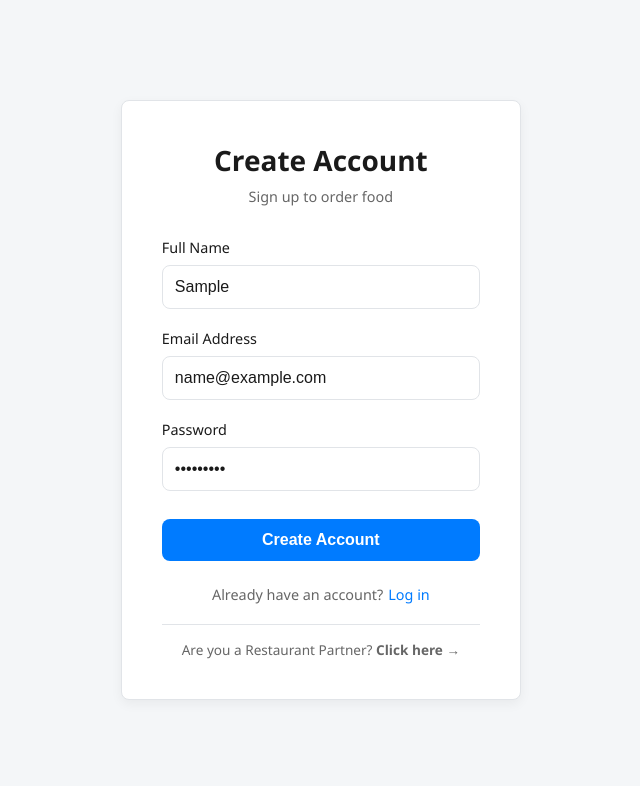
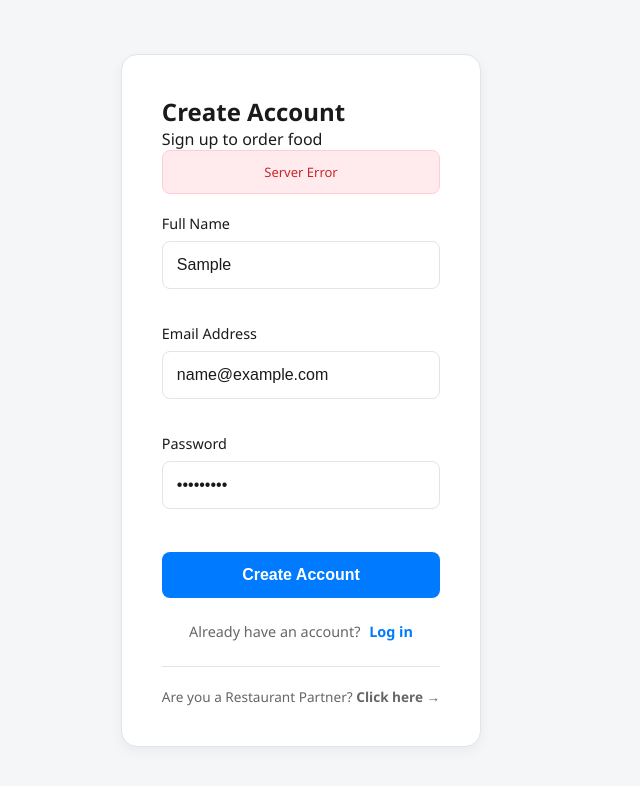
Before and after one commit to aryanshekhada08/Instzom_MERN_Project, a React (Vite) app in the folder frontand/: page /user/register in a window 1280 px wide. Both pictures are taken after typing "Sample", "name@example.com", "Sample123" into the empty fields and a click on the button "Create Account". Shown: the top 786 px of the page, without its empty margins (339-979 px from the left). Built offline with nearby package versions, Linux system fonts and the light colour scheme; no server answers; the HTML template or start-up script is replaced by a standard one.

Commit message:
make  a progile dynamin on it

```diff
--- a/frontand/src/App.css
+++ b/frontand/src/App.css
@@ -1,7 +1,6 @@
-/* src/App.css */
 @import './styles/theme.css';
 
-/* Reset & Global */
+/* --- Reset & Global --- */
 * {
   box-sizing: border-box;
   margin: 0;
@@ -19,16 +18,27 @@ body {
   min-height: 100vh;
 }
 
-/* Central Card Layout */
+/* --- Central Card Layout --- */
 .auth-container {
+  width: 100%;
+  min-height: 100vh;
+  display: flex;
+  align-items: center;
+  justify-content: center;
+  padding: 20px;
+}
+
+/* The Card */
+.auth-card {
   width: 100%;
   max-width: 400px;
   background-color: var(--card-bg);
   padding: 2.5rem;
-  border-radius: var(--radius);
+  border-radius: 16px;
   box-shadow: var(--shadow);
   border: 1px solid var(--border-color);
-  margin: 20px;
+  display: flex;
+  flex-direction: column;
 }
 
 .auth-header {
@@ -38,18 +48,20 @@ body {
 
 .auth-header h2 {
   font-size: 1.75rem;
-  font-weight: 600;
+  font-weight: 700;
   margin-bottom: 0.5rem;
+  color: var(--text-main);
 }
 
 .auth-header p {
   color: var(--text-muted);
-  font-size: 0.9rem;
+  font-size: 0.95rem;
 }
 
-/* Form Elements */
+/* --- Form Elements --- */
 .form-group {
   margin-bottom: 1.25rem;
+  text-align: left;
 }
 
 .form-label {
@@ -60,25 +72,41 @@ body {
   color: var(--text-main);
 }
 
-.form-input {
+/* 👇 FIXED: Targets ALL inputs inside the card automatically */
+.auth-card input {
   width: 100%;
-  padding: 0.75rem;
+  padding: 14px;
   background-color: var(--input-bg);
   border: 1px solid var(--border-color);
   border-radius: var(--radius);
   color: var(--text-main);
   font-size: 1rem;
   outline: none;
-  transition: border-color var(--transition-speed);
+  transition: all var(--transition-speed);
+  margin-bottom: 15px; /* Added spacing between inputs */
 }
 
-.form-input:focus {
+.auth-card input:focus {
   border-color: var(--primary-color);
+  box-shadow: 0 0 0 4px rgba(0, 123, 255, 0.1);
 }
 
-.btn-submit {
+.error-msg {
+  background-color: #ffebee;
+  color: #c62828;
+  padding: 12px;
+  border-radius: var(--radius);
+  font-size: 13px;
+  margin-bottom: 20px;
+  border: 1px solid #ffcdd2;
+  text-align: center;
+}
+
+/* --- Buttons --- */
+/* 👇 FIXED: Renamed to match your React component className="auth-btn" */
+.auth-btn {
   width: 100%;
-  padding: 0.75rem;
+  padding: 14px;
   background-color: var(--primary-color);
   color: white;
   border: none;
@@ -86,15 +114,19 @@ body {
   font-size: 1rem;
   font-weight: 600;
   cursor: pointer;
-  transition: background-color var(--transition-speed);
+  transition: background-color var(--transition-speed), transform 0.1s;
   margin-top: 0.5rem;
 }
 
-.btn-submit:hover {
+.auth-btn:hover {
   background-color: var(--primary-hover);
 }
 
-/* Links */
+.auth-btn:active {
+  transform: scale(0.98);
+}
+
+/* --- Footer Links --- */
 .auth-footer {
   margin-top: 1.5rem;
   text-align: center;
@@ -102,13 +134,32 @@ body {
   color: var(--text-muted);
 }
 
-.auth-link {
+.auth-footer a {
   color: var(--primary-color);
   text-decoration: none;
-  font-weight: 500;
+  font-weight: 600;
   margin-left: 5px;
 }
 
-.auth-link:hover {
+.auth-footer a:hover {
   text-decoration: underline;
 }
+
+/* --- Switch Portal (Bottom Link) --- */
+.switch-portal {
+  margin-top: 25px;
+  padding-top: 20px;
+  border-top: 1px solid var(--border-color);
+  text-align: center;
+  font-size: 0.85rem;
+}
+
+.switch-portal a {
+  color: var(--text-muted);
+  text-decoration: none;
+  transition: color 0.3s;
+}
+
+.switch-portal a:hover {
+  color: var(--primary-color);
+}
--- a/frontand/src/Pages/Gernal/Home.jsx
+++ b/frontand/src/Pages/Gernal/Home.jsx
@@ -57,6 +57,8 @@ useEffect(() => {
 
             // 👇 4. CRITICAL FIX: Use 'Video' with Capital V (matches your DB)
             videoSrc={reel.Video}
+            shopId={reel._id}
+
           />
         ))
       ) : (
--- a/frontand/src/Pages/PartnerLogin.jsx
+++ b/frontand/src/Pages/PartnerLogin.jsx
@@ -7,7 +7,7 @@ const PartnerLogin = () => {
       title="Partner Portal"
       subtitle="Login to manage restaurant"
       isRegister={false}
-      togglePath="/create-food"
+      togglePath="/foodpartner/register"
       // New Switch Links
       switchPortalPath="/user/login"
       switchPortalText="Looking to order food?"
--- a/frontand/src/Pages/PartnerRegister.jsx
+++ b/frontand/src/Pages/PartnerRegister.jsx
@@ -1,5 +1,5 @@
 import React from 'react';
-import AuthForm from '../components/AuthForm';
+import AuthForm from "../components/AuthForm";
 
 const FoodPartnerRegister = () => {
   return (
@@ -8,7 +8,7 @@ const FoodPartnerRegister = () => {
       subtitle="Grow your business with us"
       isRegister={true}
 
-      // 👇 THIS TURNS ON THE ADDRESS BOX
+      // 👇 This turns on "Business Name" and "Address" box
       isPartner={true}
 
       togglePath="/foodpartner/login"
--- a/frontand/src/Pages/UserRegister.jsx
+++ b/frontand/src/Pages/UserRegister.jsx
@@ -7,7 +7,8 @@ const UserRegister = () => {
       title="Create Account"
       subtitle="Sign up to order food"
       isRegister={true}
-      togglePath="/"
+      togglePath="/user/login"
+      isPartner={false}
       switchPortalPath="/foodpartner/register"
       switchPortalText="Are you a Restaurant Partner?"
       apiEndpoint="http://localhost:3000/api/auth/user/register"
--- a/frontand/src/components/AuthForm.jsx
+++ b/frontand/src/components/AuthForm.jsx
@@ -1,12 +1,13 @@
 import React, { useState } from 'react';
 import { Link, useNavigate } from 'react-router-dom';
-import axios from 'axios'; // <--- 1. Import Axios here
-import '../App.css';
+import axios from 'axios';
+import '../App.css'; // Ensure this matches your CSS file location
 
 const AuthForm = ({
   title,
   subtitle,
   isRegister,
+  isPartner = false, // Default is false (User mode)
   togglePath,
   switchPortalPath,
   switchPortalText,
@@ -14,72 +15,82 @@ const AuthForm = ({
 }) => {
 
   const navigate = useNavigate();
+
+  // State matches your MongoDB Model fields exactly
   const [formData, setFormData] = useState({
-    fullName: '',
+    name: '',       // Backend expects 'name' (not fullName)
     email: '',
-    password: ''
+    password: '',
+    address: ''     // Backend expects 'address' (only for partners)
   });
 
+  const [error, setError] = useState('');
+
   const handleChange = (e) => {
-    const { name, value } = e.target;
-    setFormData({ ...formData, [name]: value });
+    setFormData({ ...formData, [e.target.name]: e.target.value });
   };
 
-  // --- THE NEW AXIOS SUBMIT FUNCTION ---
   const handleSubmit = async (e) => {
     e.preventDefault();
+    setError(''); // Clear previous errors
 
     try {
-      // 2. Send the Request
-      // axios.post(URL, DATA)
-      const response = await axios.post(apiEndpoint, formData,
-        { withCredentials: true}
-      );
-      // 3. Success (Axios only reaches here if status is 200/201)
-      alert("Success: " + response.data.message);
+      // 1. Send Data
+      const response = await axios.post(apiEndpoint, formData, {
+        withCredentials: true
+      });
+      if (response.data.user) {
+    localStorage.setItem("userProfile", JSON.stringify(response.data.user));
+}
 
-      // Redirect to login
+      // 2. Success
+      alert("Success: " + (response.data.message || "Welcome!"));
+
+      // 3. Redirect
+      // If it was a Login, go to Home or Dashboard
+      if (!isRegister) {
+         navigate(isPartner ? '/foodpartner/dashboard' : '/');
+      } else {
+         // If Register, go to Login page
          navigate(togglePath);
+      }
 
-    } catch (error) {
-      // 4. Failure (Axios jumps here if status is 400/500)
-      if (error.response) {
-        // The server responded with a specific error message (e.g., "Email already exists")
-        alert("Error: " + error.response.data.error);
-      } else if (error.request) {
-        // The request was made but no response (Server is offline)
-        alert("Server is not responding. Is it running?");
-      } else {
-        // Something else happened
-        alert("Error: " + error.message);
-      }
-      console.error("Axios Error:", error);
+    } catch (err) {
+      // 4. Handle Errors
+      const msg = err.response?.data?.error || "Server Error";
+      setError(msg);
+      console.error("Auth Error:", err);
     }
   };
 
   return (
     <div className="auth-container">
-      {/* ... (The rest of your JSX code remains exactly the same) ... */}
-      <div className="auth-header">
+      <div className="auth-card">
         <h2>{title}</h2>
-        <p>{subtitle}</p>
-      </div>
+        <p className="subtitle">{subtitle}</p>
+
+        {error && <div className="error-msg">{error}</div>}
 
         <form onSubmit={handleSubmit}>
+
+          {/* NAME FIELD (Only for Register) */}
           {isRegister && (
             <div className="form-group">
-            <label className="form-label">Full Name</label>
+              <label className="form-label">
+                {isPartner ? "Business Name" : "Full Name"}
+              </label>
               <input
                 type="text"
-              name="fullName"
-              value={formData.fullName}
+                name="name"
+                value={formData.name}
                 onChange={handleChange}
-              className="form-input"
-              required // Add HTML5 validation
+                placeholder={isPartner ? "Pizza Palace" : "John Doe"}
+                required
               />
             </div>
           )}
 
+          {/* EMAIL FIELD */}
           <div className="form-group">
             <label className="form-label">Email Address</label>
             <input
@@ -87,11 +98,26 @@ const AuthForm = ({
                name="email"
                value={formData.email}
                onChange={handleChange}
-             className="form-input"
                required
             />
           </div>
 
+          {/* ADDRESS FIELD (Only for Partner Registration) */}
+          {isRegister && isPartner && (
+            <div className="form-group">
+              <label className="form-label">Business Address</label>
+              <input
+                type="text"
+                name="address"
+                value={formData.address}
+                onChange={handleChange}
+                placeholder="Rajkot, Gujarat"
+                required
+              />
+            </div>
+          )}
+
+          {/* PASSWORD FIELD */}
           <div className="form-group">
             <label className="form-label">Password</label>
             <input
@@ -99,27 +125,29 @@ const AuthForm = ({
                name="password"
                value={formData.password}
                onChange={handleChange}
-             className="form-input"
                required
             />
           </div>
 
-        <button type="submit" className="btn-submit">
+          <button type="submit" className="auth-btn">
             {isRegister ? 'Create Account' : 'Sign In'}
           </button>
         </form>
 
+        {/* FOOTER LINKS */}
         <div className="auth-footer">
           {isRegister ? "Already have an account?" : "Don't have an account?"}
-        <Link to={togglePath} className="auth-link">
-          {isRegister ? 'Log in' : 'Sign up'}
+          <Link to={togglePath}>
+            {isRegister ? ' Log in' : ' Sign up'}
           </Link>
         </div>
 
-      <div style={{ marginTop: '20px', paddingTop: '15px', borderTop: '1px solid var(--border-color)', textAlign: 'center', fontSize: '0.85rem' }}>
-        <Link to={switchPortalPath} style={{ color: 'var(--text-muted)', textDecoration: 'none' }}>
+        <div className="switch-portal">
+          <Link to={switchPortalPath}>
             {switchPortalText} <strong>Click here &rarr;</strong>
           </Link>
+        </div>
+
       </div>
     </div>
   );
--- a/frontand/src/routes/AppRoutes.jsx
+++ b/frontand/src/routes/AppRoutes.jsx
@@ -57,6 +57,7 @@ function AppRoutes() {
         <Route path="/foodpartner/register" element={<PartnerRegister />} />
         <Route path="/create-food" element={<CreateFoodPatner />} />
         <Route path="/foodpartner/profile" element={<Profile />} />
+        <Route path="/profile/:id" element={<Profile />} />
       </Routes>
     </Router>
   );
```
Also changed, not shown: frontand/src/Pages/UserLogin.jsx (+13 -2 lines), frontand/src/Pages/food-patner/Profile.jsx (+63 -30 lines), frontand/src/components/VideoReel.jsx (+14 -5 lines), 2 other files (tests, documents, lock files or other folders). Lines whose indentation alone changed are shown as unchanged.
